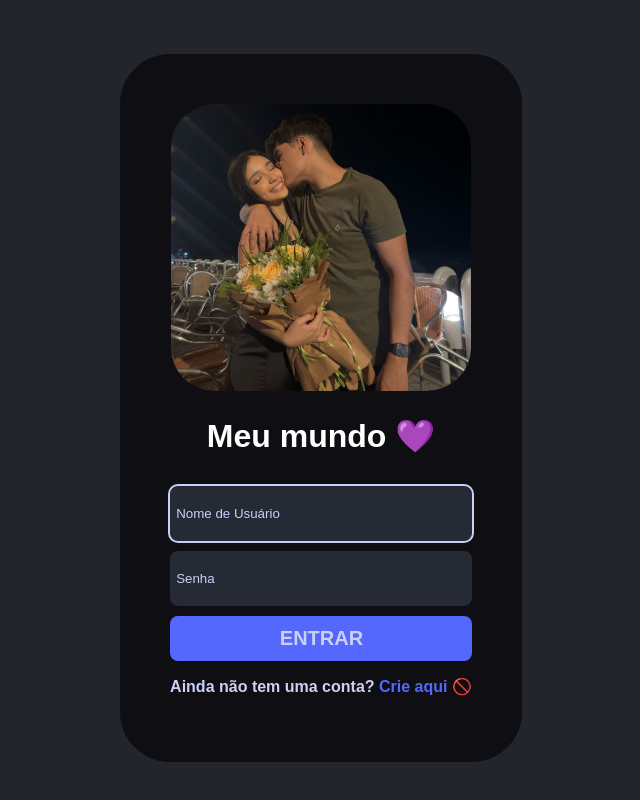
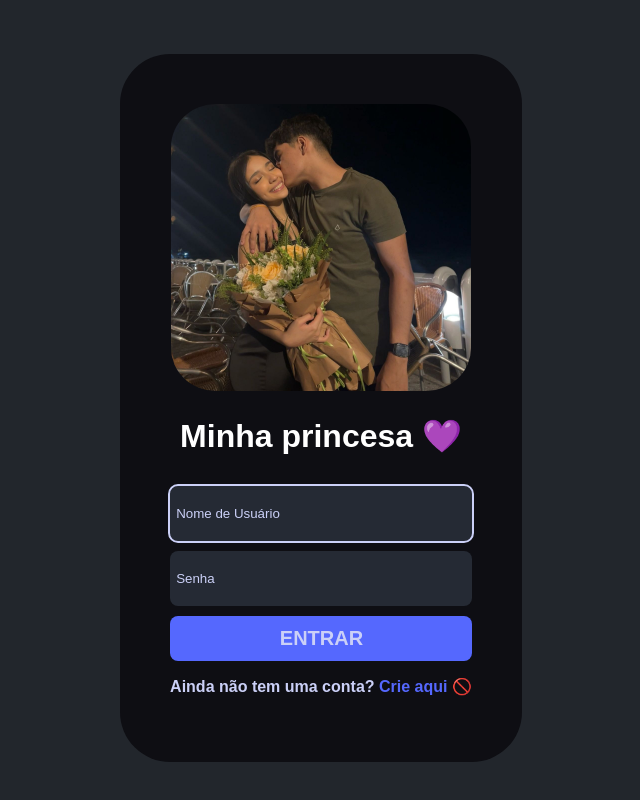
Before and after one commit to VitorAlbk/meuamor, a plain HTML site: page index.html in a window 1280 px wide. Shown: the whole page, without its empty margins (319-959 px from the left). Drawn offline with Linux system fonts and the light colour scheme.

Commit message:
index.html

```diff
--- a/index.html
+++ b/index.html
@@ -17,7 +17,7 @@
             <div id="profile">
                 <img src="simples-amor.jpg" alt="simplesmente amor">
 
-                <h1>Meu mundo &#128156 </h1>
+                <h1>Minha princesa &#128156 </h1>
             </div>
 
             <form>
```
